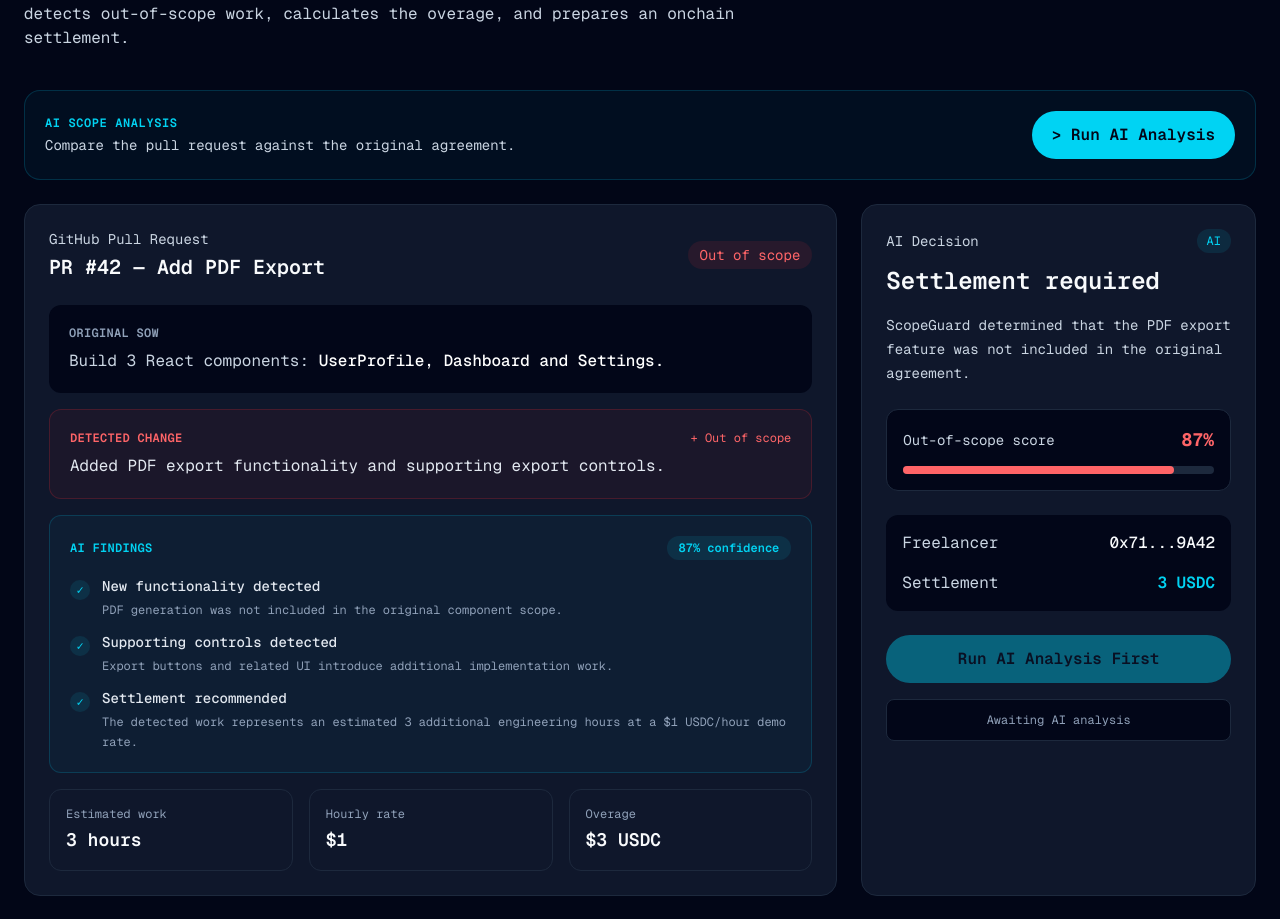
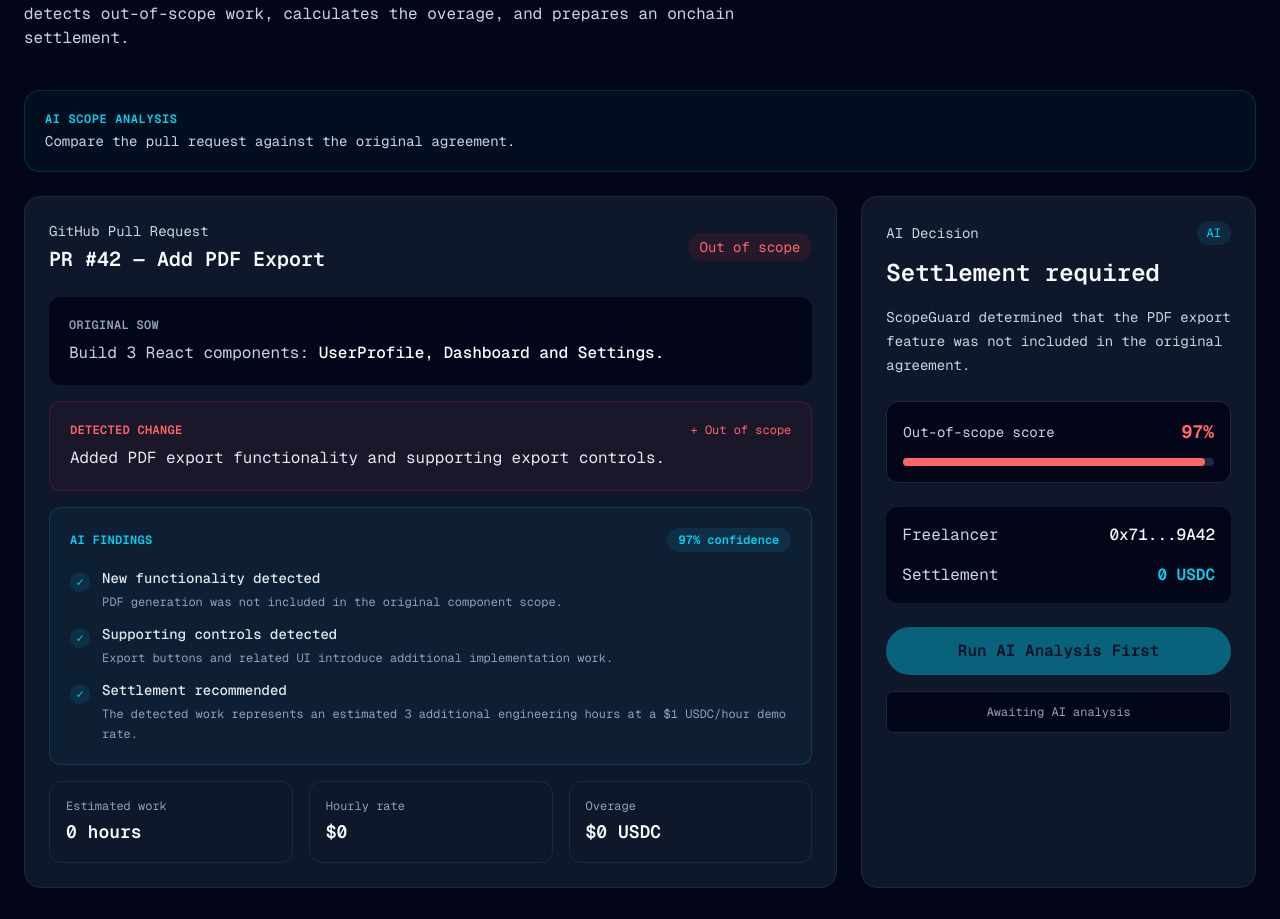
Before and after one commit to okaibit/scopeguard-ai, a Next.js app: page / in a window 1280 px wide. Shown: the part 229-1148 px from the top of the page. Built offline with nearby package versions, Linux system fonts and the light colour scheme.

Commit message:
Update demo scope metrics to zero and 97 percent

```diff
--- a/app/page.tsx
+++ b/app/page.tsx
@@ -135,15 +135,6 @@ execute: true,
                 Compare the pull request against the original agreement.
               </p>
             </div>
-            <button
-              onClick={runAnalysis}
-              disabled={isAnalyzing || isExecuting}
-              className="rounded-full bg-cyan-400 px-5 py-3 font-semibold text-slate-950 transition hover:bg-cyan-300 disabled:cursor-not-allowed disabled:opacity-50"
-            >
-              {isAnalyzing
-                ? "> AI Analyzing..."
-                : "> Run AI Analysis"}
-            </button>
           </div>
           {/* Analysis progress */}
           {isAnalyzing && (
@@ -239,7 +230,7 @@ execute: true,
                     AI Findings
                   </p>
                   <span className="rounded-full bg-cyan-400/10 px-3 py-1 text-xs font-semibold text-cyan-400">
-                    87% confidence
+                    97% confidence
                   </span>
                 </div>
                 <div className="space-y-3">
@@ -261,15 +252,15 @@ execute: true,
               <div className="grid gap-4 sm:grid-cols-3">
                 <Metric
                   label="Estimated work"
-                  value="3 hours"
+                  value="0 hours"
                 />
                 <Metric
                   label="Hourly rate"
-                  value="$1"
+                  value="$0"
                 />
                 <Metric
                   label="Overage"
-                  value="$3 USDC"
+                  value="$0 USDC"
                 />
               </div>
             </div>
@@ -298,13 +289,13 @@ execute: true,
                   Out-of-scope score
                 </span>
                 <span className="text-lg font-bold text-red-400">
-                  87%
+                  97%
                 </span>
               </div>
               <div className="mt-3 h-2 rounded-full bg-slate-200 dark:bg-slate-800">
                 <div
                   className="h-full rounded-full bg-red-400"
-                  style={{ width: "87%" }}
+                  style={{ width: "97%" }}
                 />
               </div>
             </div>
@@ -323,7 +314,7 @@ execute: true,
                   Settlement
                 </span>
                 <span className="font-semibold text-cyan-400">
-                  3 USDC
+                  0 USDC
                 </span>
               </div>
             </div>
```
